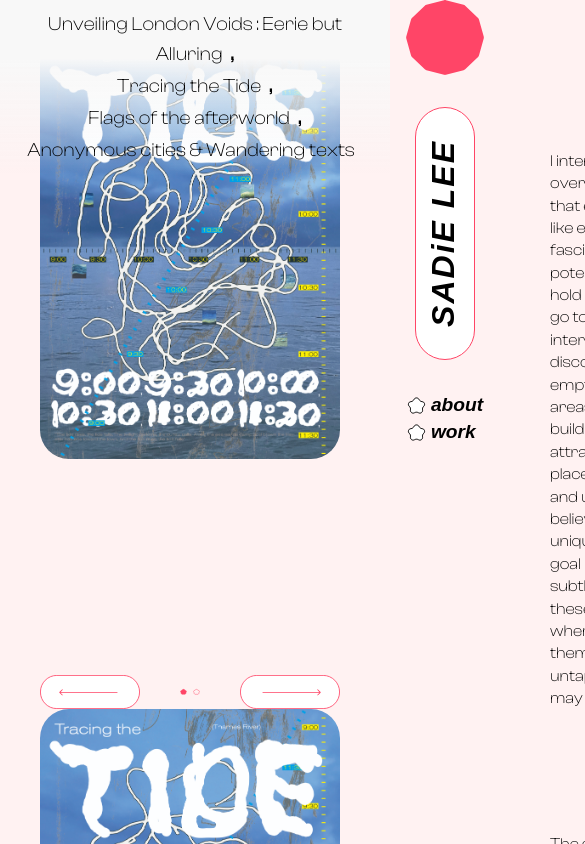
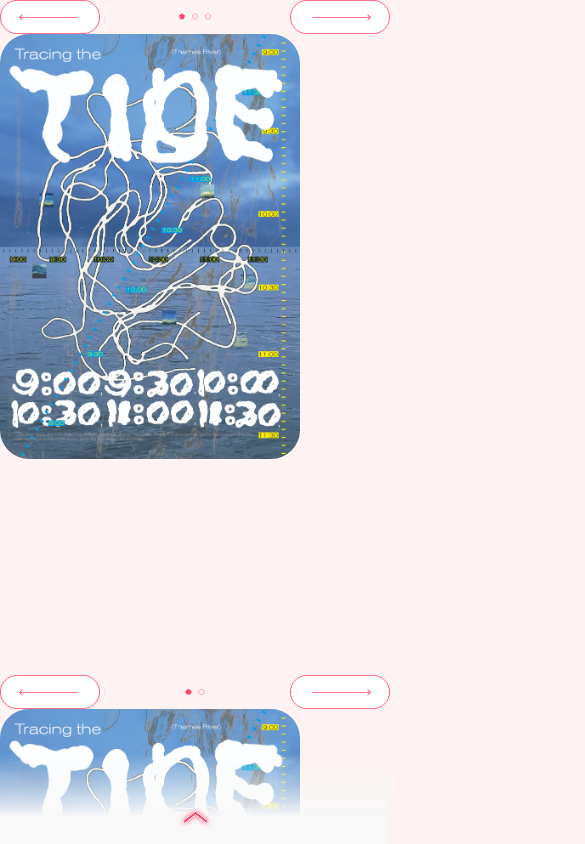
Before and after one commit to jennysujukim/sadie-lee-personal-website, a Next.js app: page /work in a window 390 px wide. Shown: the top 844 px of the page, 585 px wide, since content can reach past the window. Built offline with nearby package versions, Linux system fonts and the light colour scheme; a web font is replaced by a local one.

Commit message:
design: style mobile version of workNav

```diff
--- a/src/app/components/HeaderNav/HeaderNav.module.css
+++ /dev/null
@@ -1,23 +0,0 @@
-.header {
-  @apply fixed min-h-headerNav w-full py-3 bg-gradient-white;
-}
-
-.nav {
-  @apply flex justify-center ;
-}
-
-.links {
-  @apply flex flex-wrap justify-center items-center;
-}
-
-.linkContainer {
-  @apply px-2 text-center leading-tight;
-}
-
-.link {
-  @apply font-light text-headerNav-link;
-}
-
-.comma {
-  @apply font-normal text-headerNav-comma pl-2;
-}
--- a/src/app/components/HeaderNav/index.tsx
+++ /dev/null
@@ -1,30 +0,0 @@
-import Link from 'next/link'
-import { projects } from '@/_data/projects'
-import styles from './HeaderNav.module.css'
-
-export default function HeaderNav() {
-  return (
-    <header className={styles.header}>
-      <nav className={styles.nav}>
-        <ul className={styles.links}>
-          {projects.map((project, index) => (
-            <li
-              key={project.id}
-              className={styles.linkContainer}
-            >
-              <Link
-                href={`#${project.title}`}
-                className={styles.link}
-              >
-                {project.title}
-                <span className={styles.comma}>
-                  { index !== projects.length - 1 && `,` }
-                </span>
-              </Link>
-            </li>
-          ))}
-        </ul>
-      </nav>
-    </header>
-  )
-}
--- /dev/null
+++ b/src/app/components/WorkNav/WorkNav.module.css
@@ -0,0 +1,84 @@
+/* ---- MOBILE NAV ---- */
+
+.mobileHeader {
+  @apply
+  fixed w-full z-20 bottom-0 bg-gradient-workNav-mobile h-workNav-height-mobile
+  tab:hidden;
+}
+
+.mobileHeader.open {
+  @apply bg-gradient-workNav-mobile-open h-full
+  tab:hidden;
+}
+
+.mobileArrow {
+  @apply absolute bottom-[1rem] left-0 right-0 mx-auto
+  tab:hidden;
+}
+
+.mobileArrow.open {
+  @apply rotate-180
+  tab:hidden;
+}
+
+.mobileNav {
+  @apply py-12 px-7 text-center h-workNav-linkContainer-mobile overflow-y-auto
+  tab:hidden;
+  -ms-overflow-style: none;
+  scrollbar-width: none;
+}
+
+.mobileNav::-webkit-scrollbar {
+  @apply hidden;
+}
+
+.mobileLinkContainer {
+  @apply mb-8;
+}
+
+.mobileLink {
+  @apply text-workNav-link-mobile font-light;
+}
+
+/* ---- DESK NAV ---- */
+
+.header {
+  @apply
+  hidden
+  tab:block tab:fixed tab:w-full tab:z-20 tab:bg-gradient-workNav tab:min-h-workNav tab:py-3;
+}
+
+.nav {
+  @apply hidden
+  tab:flex tab:justify-center;
+}
+
+.links {
+  @apply hidden
+  tab:flex tab:flex-wrap tab:justify-center tab:items-center tab:gap-y-2
+  desk-lg:max-w-constraint;
+}
+
+.linkContainer {
+  @apply hidden
+  tab:text-center tab:leading-tight tab:flex tab:justify-center tab:items-center tab:mr-3;
+}
+
+.link {
+  @apply hidden
+  tab:block tab:relative tab:font-light tab:text-workNav-link tab:mr-3
+  tab:hover:line-through tab:hover:decoration-pink tab:hover:decoration-4;
+}
+
+.star {
+  @apply hidden
+  tab:block tab:w-[1rem] tab:h-[1rem];
+}
+
+.hoverThumbnail {
+  @apply absolute top-[2rem] left-0 right-0 mx-auto w-[100px] hidden shadow-workNav-hover-thumbnail z-10;
+}
+
+.linkContainer:hover .hoverThumbnail {
+  @apply block;
+}
--- /dev/null
+++ b/src/app/components/WorkNav/index.tsx
@@ -0,0 +1,80 @@
+'use client'
+
+import Link from 'next/link'
+import Image from 'next/image'
+import { useState } from 'react'
+import { projects } from '@/_data/projects'
+// assets
+import star from '@/app/assets/nav-star.svg'
+import arrowTop from '@/app/assets/nav-mobile-arrow-top.svg'
+// styles
+import styles from './WorkNav.module.css'
+
+export default function HeaderNav() {
+
+  const [ isMobileNavOpen, setIsMobileNavOpen ] = useState<boolean>(false)
+
+  return (
+    <>
+      <header className={isMobileNavOpen ? `${styles.mobileHeader} ${styles.open}` : styles.mobileHeader}>
+        <Image
+          className={isMobileNavOpen ? `${styles.mobileArrow} ${styles.open}` : styles.mobileArrow}
+          src={arrowTop}
+          alt="Arrow icon"
+          onClick={() => setIsMobileNavOpen(!isMobileNavOpen)}
+        />
+        <nav className={styles.mobileNav}>
+          {isMobileNavOpen &&
+            <ul>
+              {projects.map((project) => (
+                <li
+                  className={styles.mobileLinkContainer}
+                  key={project.id}
+                >
+                  <Link
+                    className={styles.mobileLink}
+                    href={`#${project.title}`}
+                    onClick={() => setIsMobileNavOpen(false)}
+                  >
+                    {project.title}
+                  </Link>
+                </li>
+              ))}
+            </ul>
+          }
+        </nav>
+      </header>
+      <header className={styles.header}>
+        <nav className={styles.nav}>
+          <ul className={styles.links}>
+            {projects.map((project, index) => (
+              <li
+                className={styles.linkContainer}
+                key={project.id}
+              >
+                <Link
+                  className={styles.link}
+                  href={`#${project.title}`}
+                >
+                  {project.title}
+                  <Image
+                    className={styles.hoverThumbnail}
+                    src={project.images[0]}
+                    alt={`Thumbnail of ${project.title} project` }
+                  />
+                </Link>
+                {index !== projects.length - 1 &&
+                  <Image
+                    className={styles.star}
+                    src={star}
+                    alt="Star icon"
+                  />
+                }
+              </li>
+            ))}
+          </ul>
+        </nav>
+      </header>
+    </>
+  )
+}
--- a/src/app/globals.css
+++ b/src/app/globals.css
@@ -11,16 +11,21 @@
   --color-lightpink: #FFF2F2;
   --color-lightgrey: #f3f3f3;
 
-  --bg-gradient-white: linear-gradient(180deg, #F8F8F8 33.33%, rgba(248, 248, 248, 0.00) 100%);
+  --bg-gradient-workNav-mobile: linear-gradient(180deg, rgba(248,248,248,0) 0%, rgba(248,248,248,1) 70%);
+  --bg-gradient-workNav-mobile-open: linear-gradient(180deg, rgba(248,248,248,0.7) 0%, rgba(248,248,248,1) 25%);
+  --bg-gradient-workNav: linear-gradient(180deg, #F8F8F8 50%, rgba(248, 248, 248, 0.00) 100%);
 
   --fs-h1: 2rem;
   --fs-h2: 1.3rem;
   --fs-p: 1rem;
-  --fs-headerNav-link: 1.2rem;
-  --fs-headerNav-comma: 1.6rem;
+  --fs-workNav-link: 1.2rem;
+  --fs-workNav-link-mobile: 1.6rem;
+  --fs-workNav-comma: 1.6rem;
 
-  --h-headerNav: 70px;
-  --max-h-headerNav: 100px;
+  --h-workNav-mobile: 90px;
+  --h-workNav: 90px;
+  --h-workNav-linkContainer-mobile: calc(100% - var(--h-workNav-mobile));
+  --max-h-workNav: 100px;
 
   --w-mainNav: 130px;
 
@@ -41,7 +46,7 @@ body {
 }
 
 .wrapper {
-  @apply pt-headerNav-height;
+  @apply pt-workNav-height;
 }
 
 /*  ---- TYPOGRAPHY ----  */
--- a/src/app/work/layout.tsx
+++ b/src/app/work/layout.tsx
@@ -1,6 +1,6 @@
 import { ReactNode } from "react"
 // components
-import HeaderNav from "@/app/components/HeaderNav"
+import WorkNav from "@/app/components/WorkNav"
 
 type WorkLayoutProps = {
   children: ReactNode
@@ -8,9 +8,9 @@ type WorkLayoutProps = {
 
 export default function WorkLayout({ children }: WorkLayoutProps) {
   return (
-    <div>
-      <HeaderNav />
+    <>
+      <WorkNav />
       {children}
-    </div>
+    </>
   )
 }
--- a/src/app/work/page.tsx
+++ b/src/app/work/page.tsx
@@ -1,6 +1,6 @@
 "use client"
 
-import { useState, useEffect } from 'react'
+import { useState } from 'react'
 // components
 import MainNav from '@/app/components/MainNav'
 import ArticleDescriptions from '../components/ArticleDescriptions'
--- a/src/app/work/workPage.module.css
+++ b/src/app/work/workPage.module.css
@@ -1,9 +1,9 @@
 .main {
-  @apply flex w-full h-[calc(100vh-70px)];
+  @apply tab:flex tab:w-full tab:h-[calc(100vh-70px)];
 }
 
 .imgsContainer {
-  @apply px-10;
+  @apply tab:px-10;
 }
 
 /* .navContainer {
@@ -11,5 +11,5 @@
 } */
 
 .descriptionsContainer {
-  @apply px-10;
+  @apply tab:px-10;
 }
--- a/tailwind.config.ts
+++ b/tailwind.config.ts
@@ -26,26 +26,37 @@ const config: Config = {
         clashDisplay: ['var(--font-clashDisplay)'],
       },
       fontSize: {
-        'headerNav-link': 'var(--fs-headerNav-link)',
-        'headerNav-comma': 'var(--fs-headerNav-comma)',
+        'workNav-link': 'var(--fs-workNav-link)',
+        'workNav-link-mobile': 'var(--fs-workNav-link-mobile)',
+        'workNav-comma': 'var(--fs-workNav-comma)',
       },
       backgroundImage: {
-        'gradient-white': 'var(--bg-gradient-white)',
+        'gradient-workNav': 'var(--bg-gradient-workNav)',
+        'gradient-workNav-mobile': 'var(--bg-gradient-workNav-mobile)',
+        'gradient-workNav-mobile-open': 'var(--bg-gradient-workNav-mobile-open)'
       },
       spacing: {
-        'headerNav-height': 'var(--h-headerNav)',
+        'workNav-linkContainer-mobile': 'var(--h-workNav-linkContainer-mobile)',
+        'workNav-height-mobile': 'var(--h-workNav-mobile)',
+        'workNav-height': 'var(--h-workNav)',
         'mainNav-width': 'var(--w-mainNav)',
         'carousel-min-width': 'var(--min-w-carousel)',
       },
       minHeight: {
-        'headerNav': 'var(--h-headerNav)',
+        'workNav': 'var(--h-workNav)',
         'articleWrapper': 'var(--min-h-articleWrapper)',
       },
       minWidth: {
         'articleImg': 'var(--min-w-articleImg)',
       },
+      maxWidth: {
+        'constraint': '1920px',
+      },
       borderRadius: {
         'articleImg': 'var(--b-radius-articleImg)',
+      },
+      boxShadow: {
+        'workNav-hover-thumbnail': 'var(--color-pink) 0px 5px 15px',
       }
     },
   },
```
Also changed, not shown: src/app/assets/nav-mobile-arrow-top.svg (added), src/app/assets/nav-star.svg (added).
